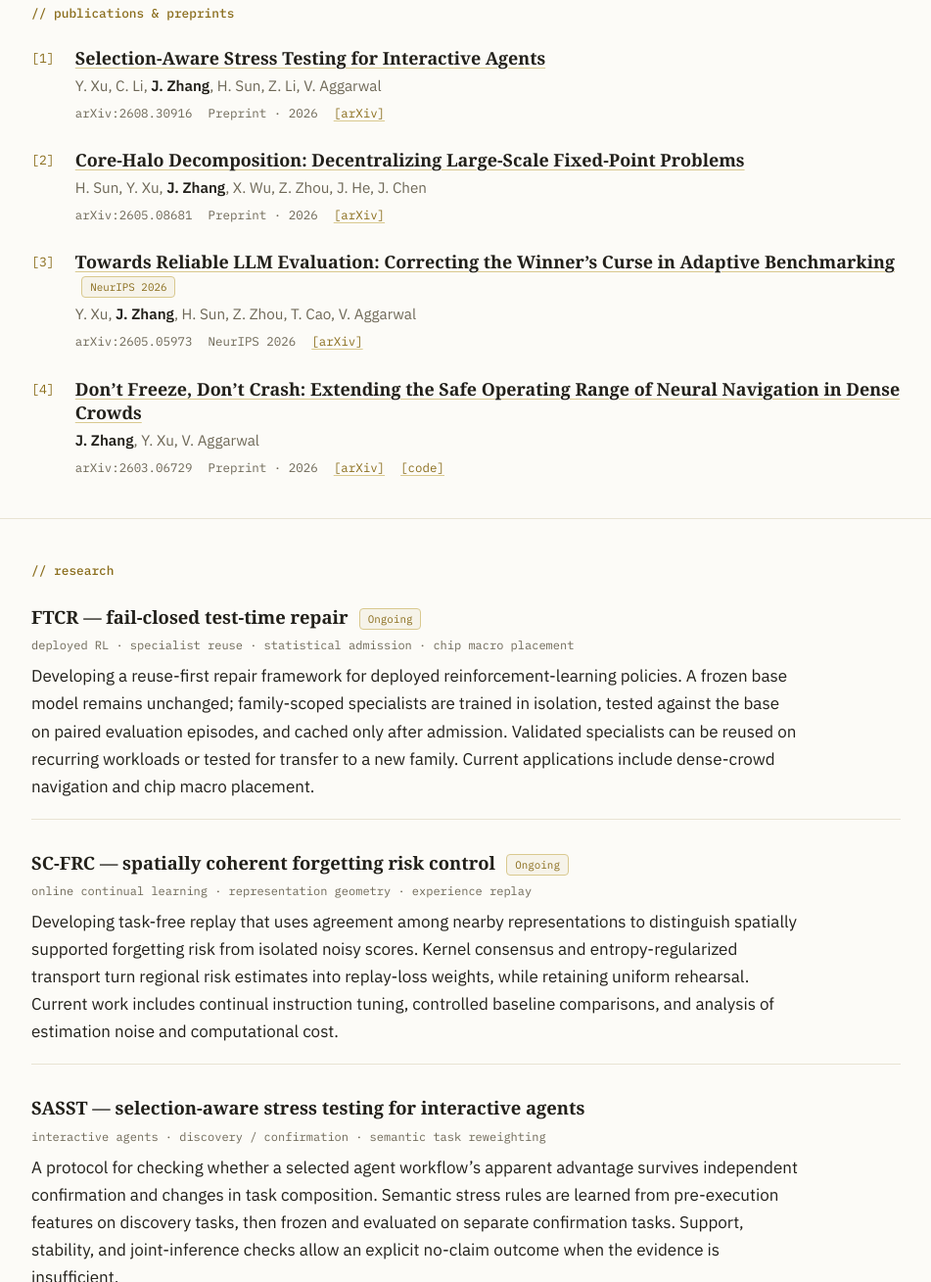
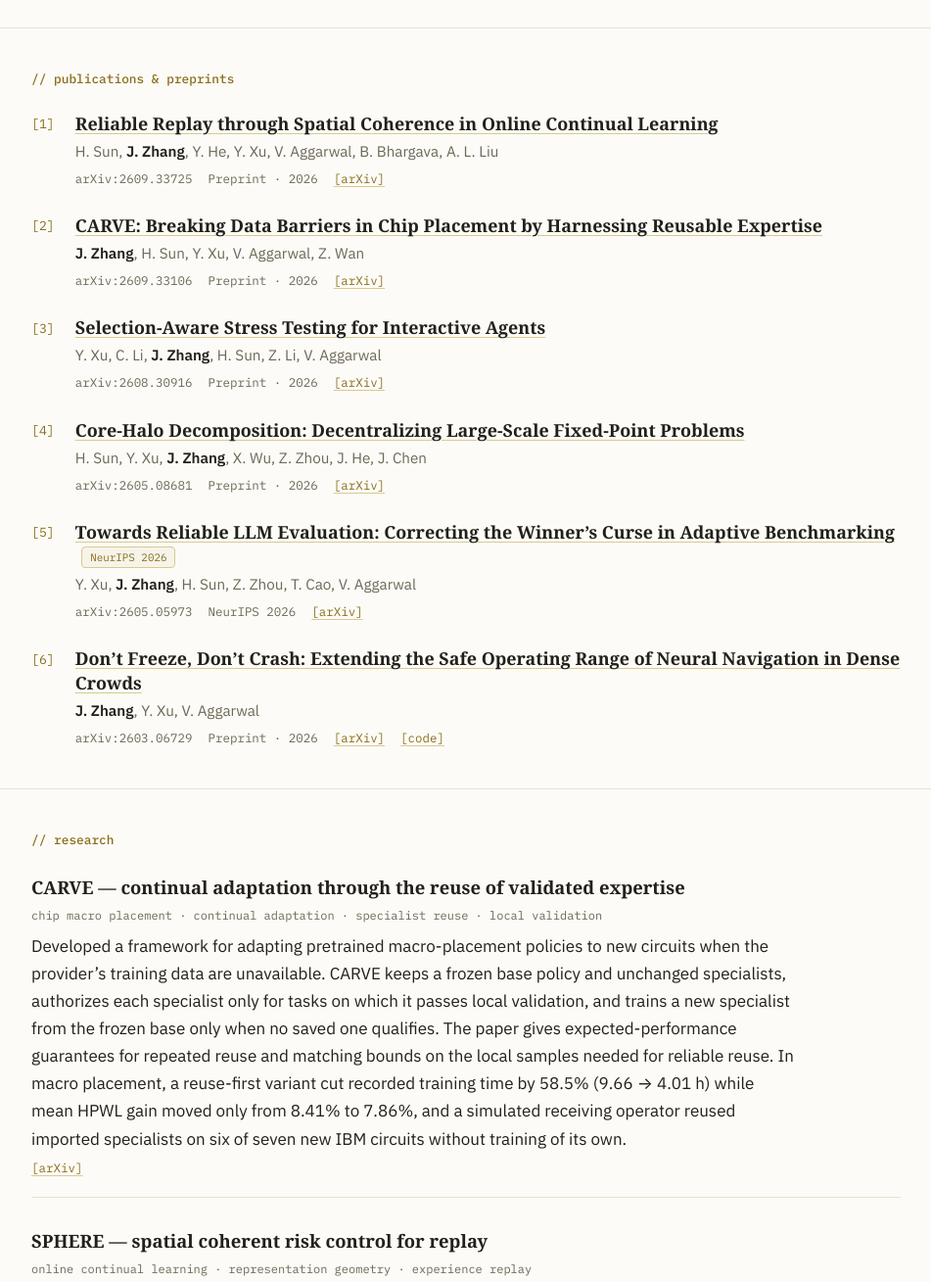
Before and after one commit to jefferyz001/jefferyz001.github.io, a plain HTML site: page index.html in a window 1280 px wide. Shown: the part 1482-2791 px from the top of the page at 98% size, without its empty margins (164-1115 px from the left). Drawn offline with Linux system fonts and the light colour scheme; a web font is replaced by a local one.

Commit message:
Update index.html

```diff
--- a/index.html
+++ b/index.html
@@ -245,7 +245,8 @@ Expected graduation: December 2026</p><aside aria-labelledby="opportunity-title"
 <section id="news">
 <div class="wrap">
 <h2 class="eyebrow">news</h2>
-<ul class="news"><li><time datetime="2026-09">Sep 2026</time><span>Our paper <a href="https://arxiv.org/abs/2605.05973">“Towards Reliable LLM Evaluation: Correcting the Winner’s Curse in Adaptive Benchmarking”</a> (SIREN) was accepted to <strong>NeurIPS 2026</strong>.</span></li>
+<ul class="news"><li><time datetime="2026-09">Sep 2026</time><span>Preprints online: <a href="https://arxiv.org/abs/2609.33106">CARVE</a> (reusable expertise for chip placement without source data) and <a href="https://arxiv.org/abs/2609.33725">SPHERE</a> (reliable replay for online continual learning).</span></li>
+<li><time datetime="2026-09">Sep 2026</time><span>Our paper <a href="https://arxiv.org/abs/2605.05973">“Towards Reliable LLM Evaluation: Correcting the Winner’s Curse in Adaptive Benchmarking”</a> (SIREN) was accepted to <strong>NeurIPS 2026</strong>.</span></li>
 <li><time datetime="2026-09">Sep 2026</time><span>Actively exploring <a href="#opportunities">full-time roles and Fall 2027 PhD positions</a>. My <a href="resume.pdf">one-page resume</a> and <a href="cv.pdf">full research CV</a> are available.</span></li>
 <li><time datetime="2026-08">Aug 2026</time><span><a href="https://arxiv.org/abs/2608.30916">SASST: Selection-Aware Stress Testing for Interactive Agents</a> is now on arXiv.</span></li>
 <li><time datetime="2026-06">Jun 2026</time><span>Began a research collaboration with <a href="https://zishenwan.github.io/">Prof. Zishen Wan</a> (<a href="https://wan-research-group.github.io/people.html">Wan Lab</a>, Columbia University).</span></li>
@@ -259,7 +260,11 @@ Expected graduation: December 2026</p><aside aria-labelledby="opportunity-title"
 <section id="publications">
 <div class="wrap">
 <h2 class="eyebrow">publications &amp; preprints</h2>
-<ol class="pubs"><li><div><p class="pub-title"><a href="https://arxiv.org/abs/2608.30916">Selection-Aware Stress Testing for Interactive Agents</a></p>
+<ol class="pubs"><li><div><p class="pub-title"><a href="https://arxiv.org/abs/2609.33725">Reliable Replay through Spatial Coherence in Online Continual Learning</a></p>
+<p class="pub-authors">H. Sun, <b>J. Zhang</b>, Y. He, Y. Xu, V. Aggarwal, B. Bhargava, A. L. Liu</p><p class="pub-meta"><span>arXiv:2609.33725</span><span>Preprint · 2026</span><a href="https://arxiv.org/abs/2609.33725">[arXiv]</a></p></div></li>
+<li><div><p class="pub-title"><a href="https://arxiv.org/abs/2609.33106">CARVE: Breaking Data Barriers in Chip Placement by Harnessing Reusable Expertise</a></p>
+<p class="pub-authors"><b>J. Zhang</b>, H. Sun, Y. Xu, V. Aggarwal, Z. Wan</p><p class="pub-meta"><span>arXiv:2609.33106</span><span>Preprint · 2026</span><a href="https://arxiv.org/abs/2609.33106">[arXiv]</a></p></div></li>
+<li><div><p class="pub-title"><a href="https://arxiv.org/abs/2608.30916">Selection-Aware Stress Testing for Interactive Agents</a></p>
 <p class="pub-authors">Y. Xu, C. Li, <b>J. Zhang</b>, H. Sun, Z. Li, V. Aggarwal</p><p class="pub-meta"><span>arXiv:2608.30916</span><span>Preprint · 2026</span><a href="https://arxiv.org/abs/2608.30916">[arXiv]</a></p></div></li>
 <li><div><p class="pub-title"><a href="https://arxiv.org/abs/2605.08681">Core-Halo Decomposition: Decentralizing Large-Scale Fixed-Point Problems</a></p>
 <p class="pub-authors">H. Sun, Y. Xu, <b>J. Zhang</b>, X. Wu, Z. Zhou, J. He, J. Chen</p><p class="pub-meta"><span>arXiv:2605.08681</span><span>Preprint · 2026</span><a href="https://arxiv.org/abs/2605.08681">[arXiv]</a></p></div></li>
@@ -273,15 +278,17 @@ Expected graduation: December 2026</p><aside aria-labelledby="opportunity-title"
 <div class="wrap">
 <h2 class="eyebrow">research</h2>
 <div class="research">
-<article id="ftcr">
-<h3>FTCR — fail-closed test-time repair <span class="badge">Ongoing</span></h3>
-<p class="meta">deployed RL · specialist reuse · statistical admission · chip macro placement</p>
-<p>Developing a reuse-first repair framework for deployed reinforcement-learning policies. A frozen base model remains unchanged; family-scoped specialists are trained in isolation, tested against the base on paired evaluation episodes, and cached only after admission. Validated specialists can be reused on recurring workloads or tested for transfer to a new family. Current applications include dense-crowd navigation and chip macro placement.</p>
+<article id="carve">
+<h3>CARVE — continual adaptation through the reuse of validated expertise</h3>
+<p class="meta">chip macro placement · continual adaptation · specialist reuse · local validation</p>
+<p>Developed a framework for adapting pretrained macro-placement policies to new circuits when the provider’s training data are unavailable. CARVE keeps a frozen base policy and unchanged specialists, authorizes each specialist only for tasks on which it passes local validation, and trains a new specialist from the frozen base only when no saved one qualifies. The paper gives expected-performance guarantees for repeated reuse and matching bounds on the local samples needed for reliable reuse. In macro placement, a reuse-first variant cut recorded training time by 58.5% (9.66 → 4.01 h) while mean HPWL gain moved only from 8.41% to 7.86%, and a simulated receiving operator reused imported specialists on six of seven new IBM circuits without training of its own.</p>
+<p class="links"><a href="https://arxiv.org/abs/2609.33106">[arXiv]</a></p>
 </article>
-<article id="sc-frc">
-<h3>SC-FRC — spatially coherent forgetting risk control <span class="badge">Ongoing</span></h3>
+<article id="sphere">
+<h3>SPHERE — spatial coherent risk control for replay</h3>
 <p class="meta">online continual learning · representation geometry · experience replay</p>
-<p>Developing task-free replay that uses agreement among nearby representations to distinguish spatially supported forgetting risk from isolated noisy scores. Kernel consensus and entropy-regularized transport turn regional risk estimates into replay-loss weights, while retaining uniform rehearsal. Current work includes continual instruction tuning, controlled baseline comparisons, and analysis of estimation noise and computational cost.</p>
+<p>Co-developed a replay-allocation method for online continual learning. SPHERE uses a representation kernel to aggregate signed prospective loss changes, damping isolated spikes while keeping coherent increases, and then allocates replay through entropy-regularized transport blended with uniform rehearsal. Experiments cover noisy-label vision tasks, continual instruction tuning of language models, and code-generation reinforcement learning with incomplete test rewards.</p>
+<p class="links"><a href="https://arxiv.org/abs/2609.33725">[arXiv]</a></p>
 </article>
 <article id="sasst">
 <h3>SASST — selection-aware stress testing for interactive agents</h3>
@@ -373,7 +380,7 @@ Expected graduation: December 2026</p><aside aria-labelledby="opportunity-title"
 </section>
 </main>
 <footer>
-<div class="wrap"><span>© 2026 Jiefu Zhang · Updated September 26, 2026</span><span><a href="mailto:zhan4018@purdue.edu">Get in touch</a> · <a href="resume.pdf">Resume</a> · <a href="cv.pdf">Full CV</a></span></div>
+<div class="wrap"><span>© 2026 Jiefu Zhang · Updated September 28, 2026</span><span><a href="mailto:zhan4018@purdue.edu">Get in touch</a> · <a href="resume.pdf">Resume</a> · <a href="cv.pdf">Full CV</a></span></div>
 </footer>
 </body>
 </html>
```
